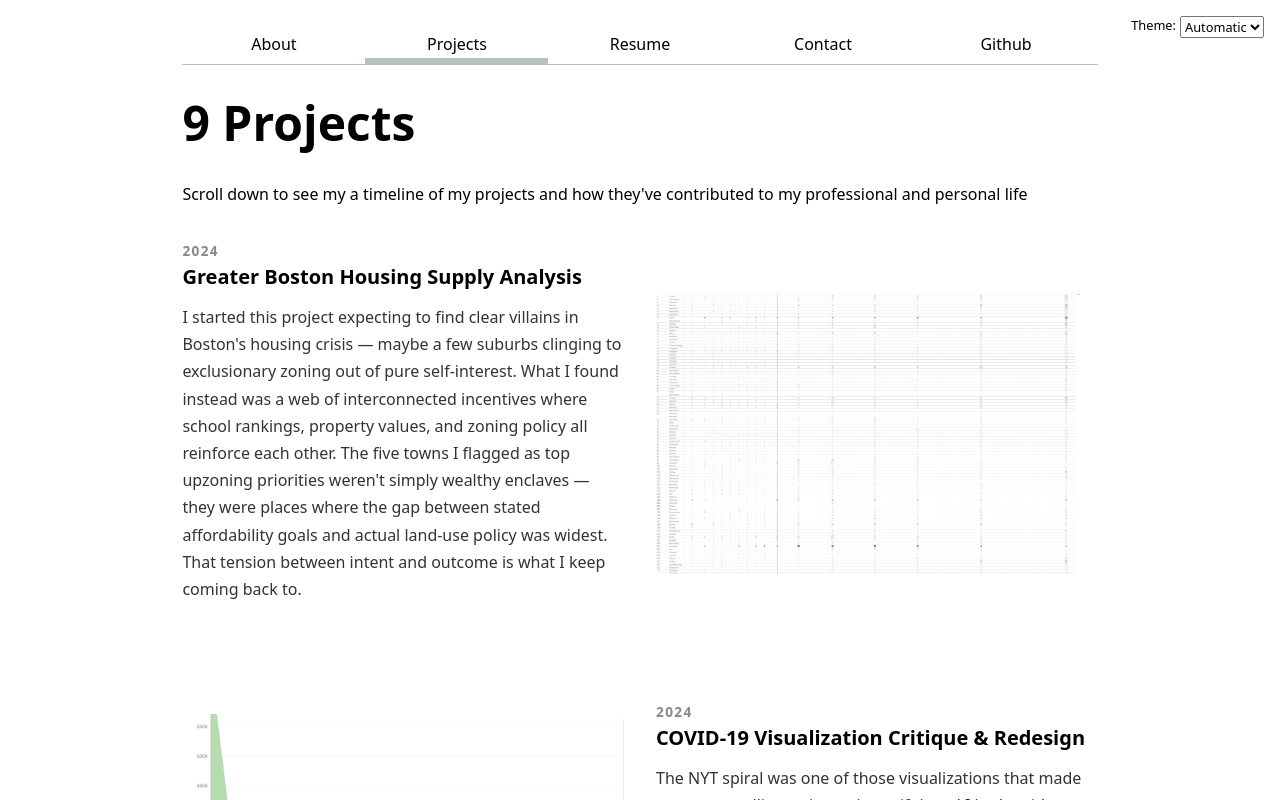
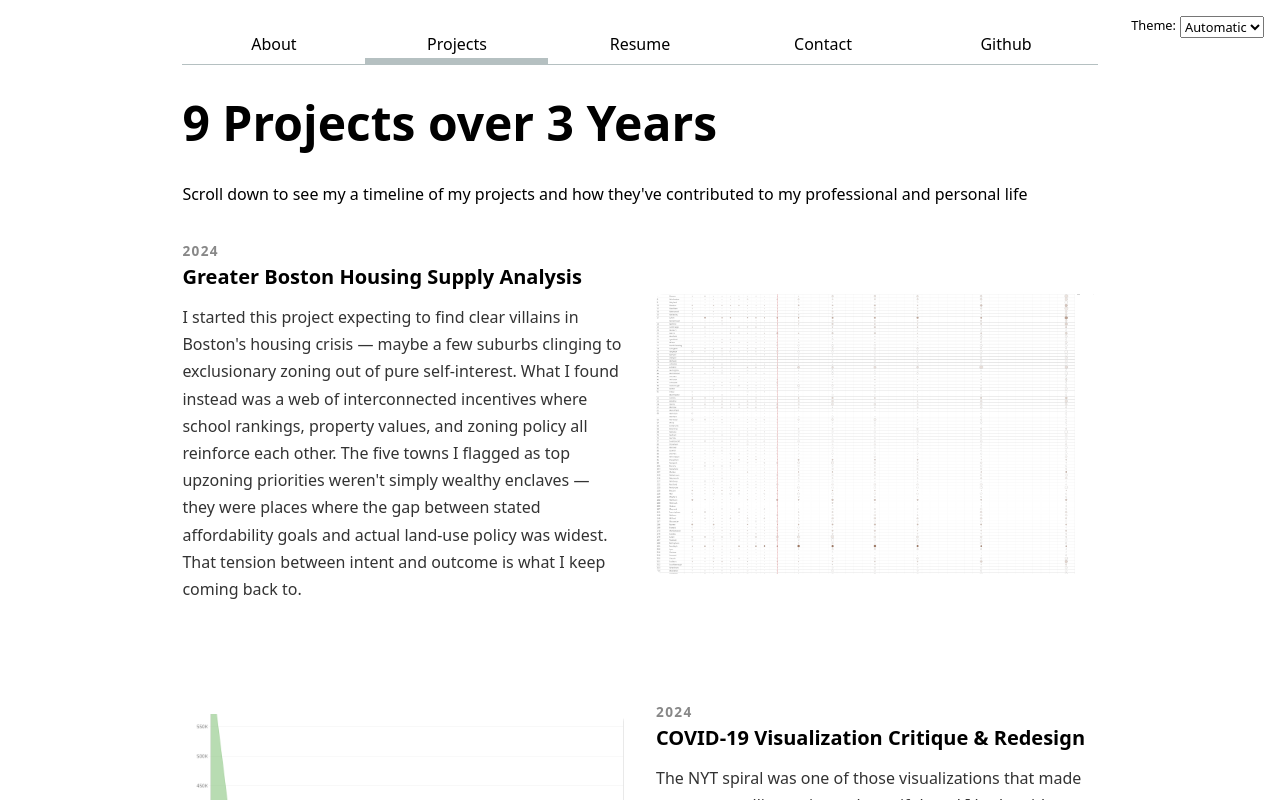
Before and after one commit to hiromitsdm/psychic-octo-invention, a SvelteKit app: page /projects in a window 1280 px wide. Shown: the top 800 px of the page. Built offline with nearby package versions, Linux system fonts and the light colour scheme.

Commit message:
Update +page.svelte

```diff
--- a/src/routes/projects/+page.svelte
+++ b/src/routes/projects/+page.svelte
@@ -2,13 +2,16 @@
   import projects from '$lib/projects.json';
   import Project from "$lib/Project.svelte";
   import ProjectNarrative from "$lib/ProjectNarrative.svelte";
+
+  let years = projects.map(proj => proj.year);
+  let range = Math.max(...years) - Math.min(...years);
 </script>
 
 <svelte:head>
   <title>Projects</title>
 </svelte:head>
 
-<h1>{projects.length} Projects</h1>
+<h1>{projects.length} Projects over {range} Years</h1>
 
 <p>Scroll down to see my a timeline of my projects and how they've contributed to my professional and personal life</p>
 
```
